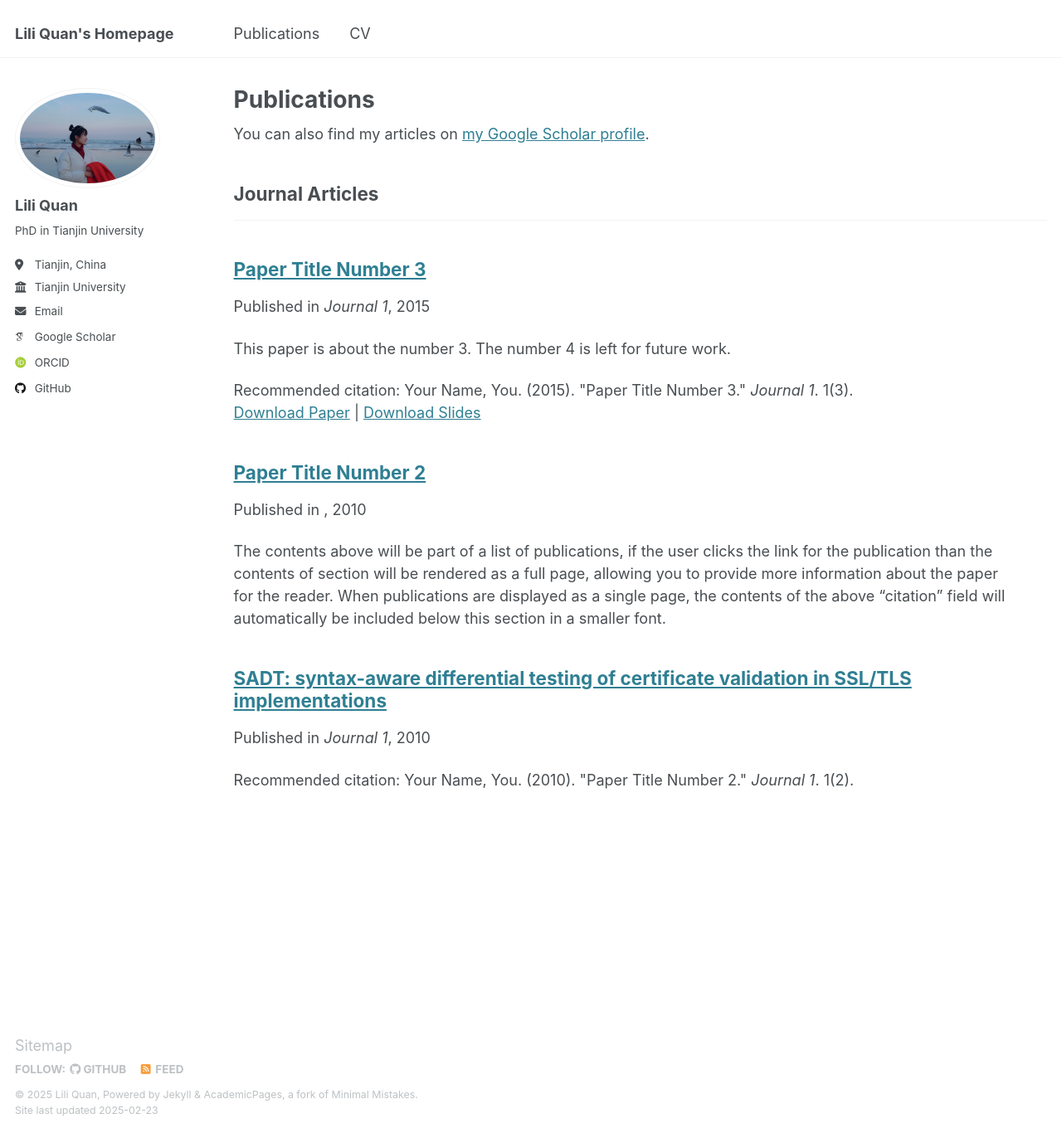
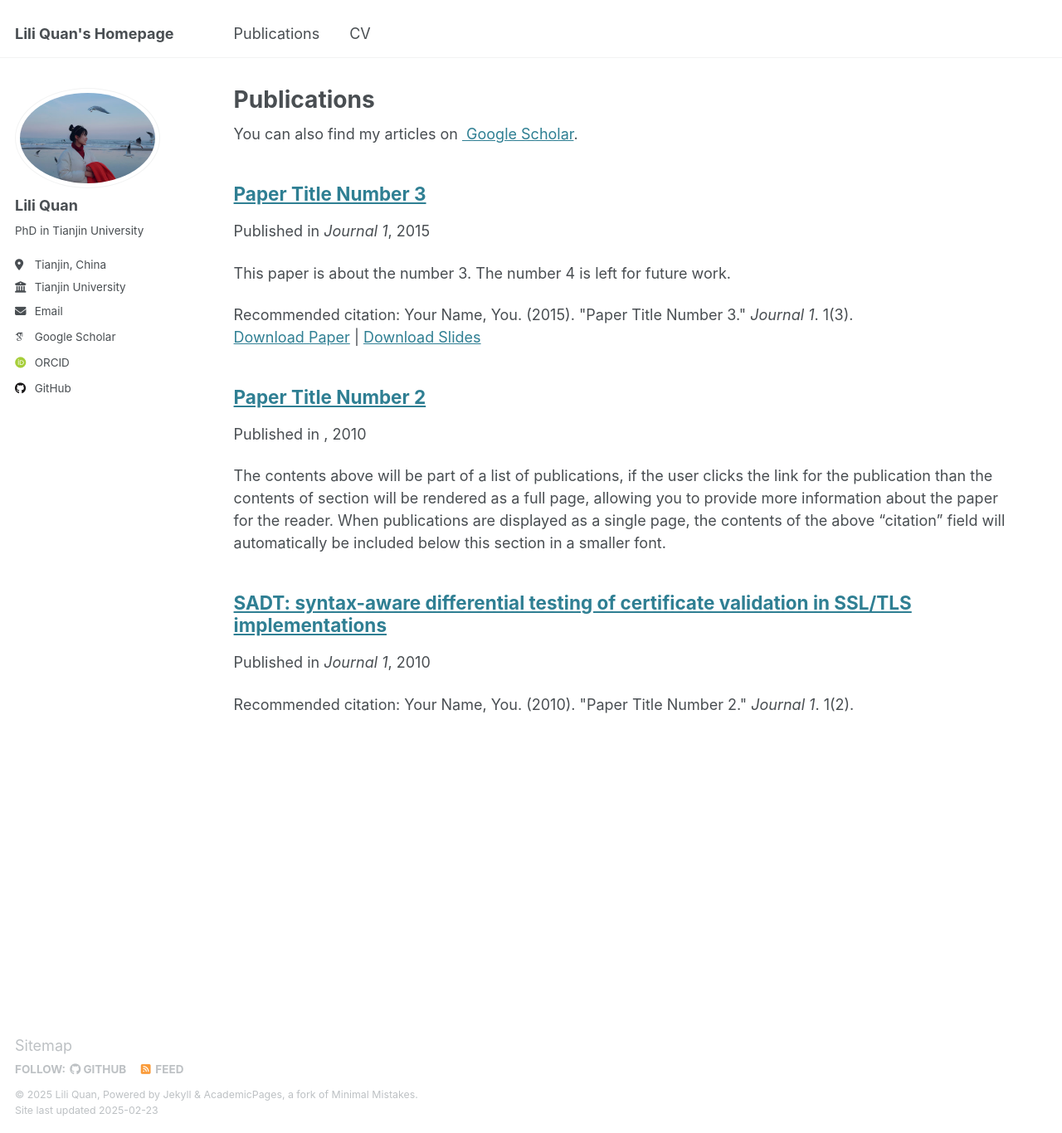
Before and after one commit to liliquan0118/liliquan0118.github.io, a Jekyll site: the page built from _pages/publications.html, in a window 1280 px wide and 1366 px high. Shown: the whole window at 83% size. Built offline with Jekyll 4.4.1, drawn with Linux system fonts in a browser that asks for light colours; some web fonts are replaced; a file with an impossible date is left out.

Commit message:
Update publications.html

```diff
--- a/_pages/publications.html
+++ b/_pages/publications.html
@@ -6,7 +6,7 @@ author_profile: true
 ---
 
 {% if site.author.googlescholar %}
-  <div class="wordwrap">You can also find my articles on <a href="{{https://scholar.google.com/citations?user=BqZeUjkAAAAJ}}">my Google Scholar profile</a>.</div>
+  <div class="wordwrap">You can also find my articles on <a href="{{https://scholar.google.com/citations?user=BqZeUjkAAAAJ}}"> Google Scholar</a>.</div>
 {% endif %}
 
 {% include base_path %}
@@ -20,7 +20,7 @@ author_profile: true
         {% continue %}
       {% endif %}
       {% unless title_shown %}
-        <h2>{{ category[1].title }}</h2><hr />
+<!--         <h2>{{ category[1].title }}</h2><hr /> -->
         {% assign title_shown = true %}
       {% endunless %}
       {% include archive-single.html %}
```
